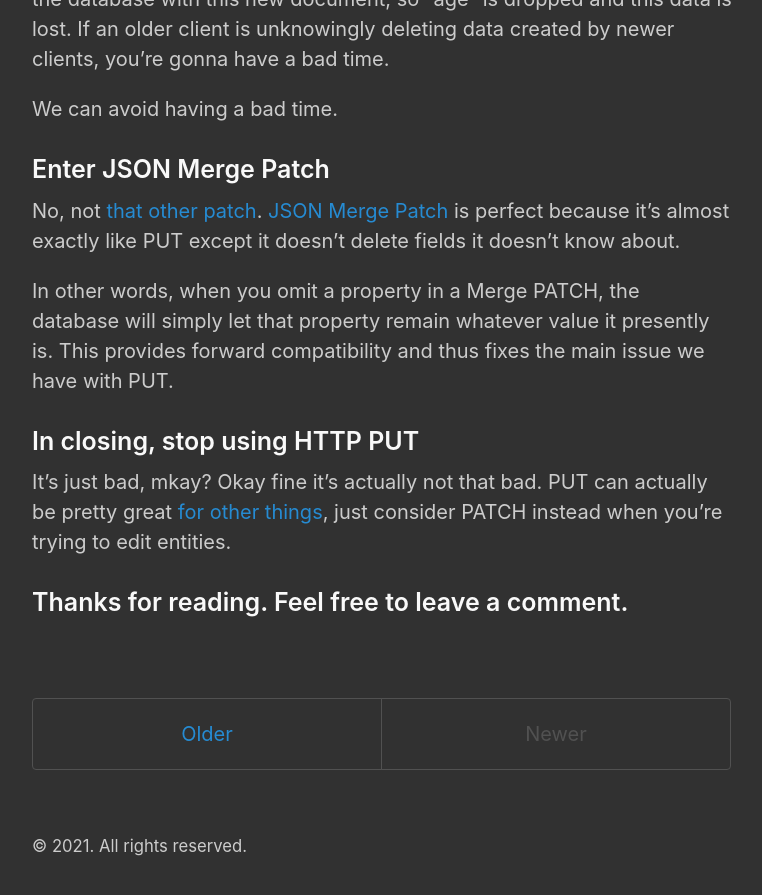
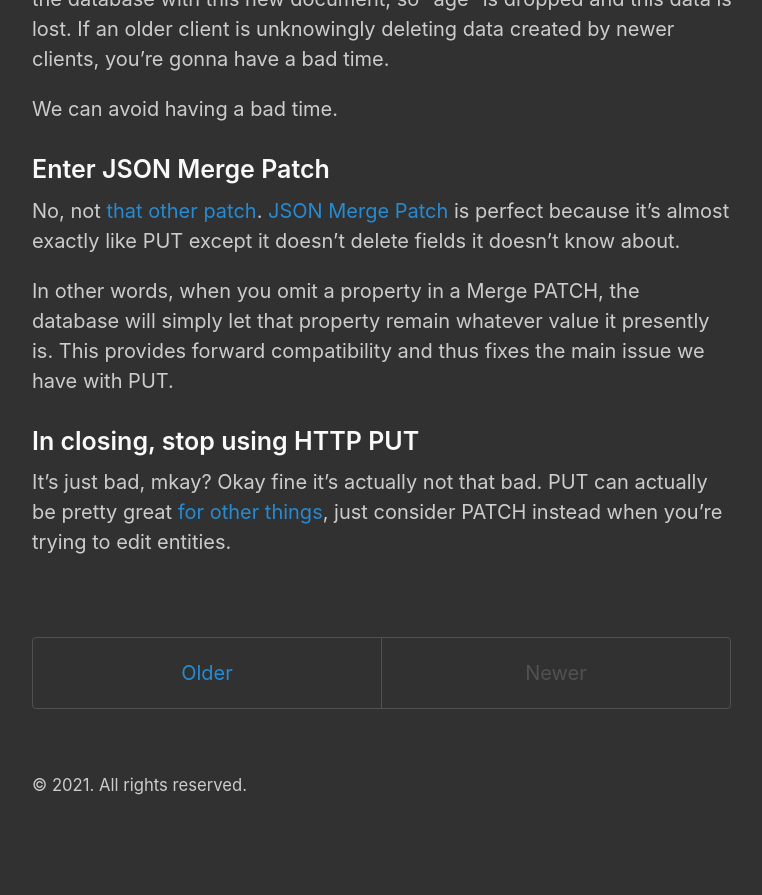
Before and after one commit to jamejone/jamejone.github.io, a Jekyll site: the page built from index.html, in a window 1280 px wide and 900 px high, scrolled down 1746 px. Shown: the top 895 px of the window, without its empty margins (258-1020 px from the left). Built offline with Jekyll 4.4.1, drawn with Linux system fonts in a browser that asks for light colours; the list of posts is cut into pages by our own code; comment, search, counter and statistics services are not loaded; after the commit the page ends 2585 px from its top, so only the background shows below that.

Commit message:
replace disqus with utterances

```diff
--- a/_includes/disqus.html
+++ /dev/null
@@ -1,18 +0,0 @@
-<h3>Thanks for reading. Feel free to leave a comment.</h3>
-<div id="disqus_thread"></div>
-<script>
-    var disqus_config = function () {
-        this.page.url = '{{ site.url }}{{ disqusurl }}';
-        this.page.identifier = '{{ disqusidentifier }}';
-    };
-
-    (function() {  // DON'T EDIT BELOW THIS LINE
-        var d = document, s = d.createElement('script');
-
-        s.src = 'https://cumulosoftware.disqus.com/embed.js';
-
-        s.setAttribute('data-timestamp', +new Date());
-        (d.head || d.body).appendChild(s);
-    })();
-</script>
-<noscript>Please enable JavaScript to view the <a href="https://disqus.com/?ref_noscript" rel="nofollow">comments powered by Disqus.</a></noscript>
--- a/_includes/head.html
+++ b/_includes/head.html
@@ -4,6 +4,7 @@
   <meta name="description" content="{{ page.description | default: site.tagline }}">
   <meta name="author" content="James Jones">
   <meta name="theme-color" content="#313131"/>
+  <meta property="og:title" content="{{ page.title | default: site.title }}">
 
   <title>
     {% if page.title == "Home" %}
--- a/_layouts/post.html
+++ b/_layouts/post.html
@@ -7,9 +7,7 @@
   <time datetime="{{ page.date | date_to_xmlschema }}" class="post-date">{{ page.date | date_to_string }}</time>
   {{ content }}
 
-  {% assign disqusurl = page.url %}
-  {% assign disqusidentifier = page.title %}
-  {% include disqus.html %}
+  {% include utterances.html %}
 </article>
 
 {% if site.related_posts != empty %}
--- a/index.html
+++ b/index.html
@@ -15,10 +15,6 @@
     <time datetime="{{ post.date | date_to_xmlschema }}" class="post-date">{{ post.date | date_to_string }}</time>
 
     {{ post.content }}
-
-    {% assign disqusurl = post.url %}
-    {% assign disqusidentifier = post.title %}
-    {% include disqus.html %}
   </article>
   {% endfor %}
 </div>
```
Also changed, not shown: _includes/utterances.html (added, +9 -0 lines).
